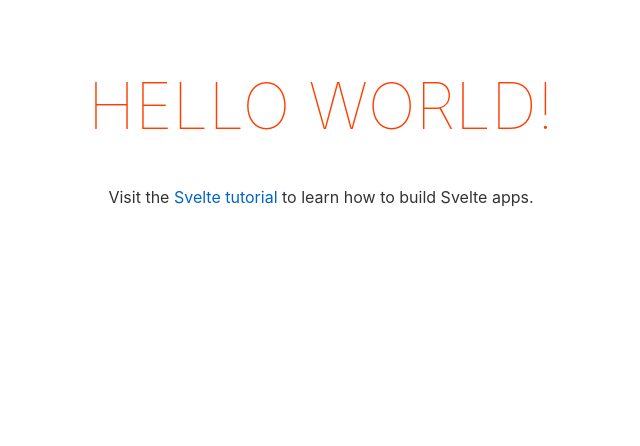
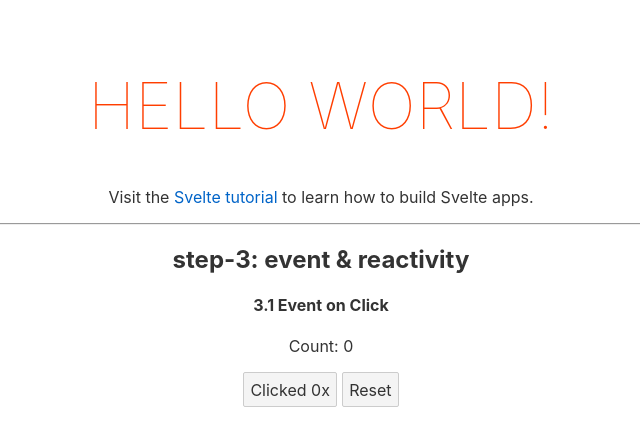
Before and after one commit to kutukoding/svelte, a Svelte app in the folder my-svelte-project/: page / in a window 1280 px wide. Shown: the top 446 px of the page, without its empty margins (319-959 px from the left). Built offline with nearby package versions, Linux system fonts and the light colour scheme.

Commit message:
[3] add basic event onclick on svelte

```diff
--- /dev/null
+++ b/my-svelte-project/src/3_event.svelte
@@ -0,0 +1,22 @@
+<script>
+    let count = 0;
+
+	function handleClick() {
+        count += 1; // count = count + 1;
+    }
+	function resetCount() {
+        count = 0;
+	}
+</script>
+
+<h2>step-3: event & reactivity</h2>
+
+<h4>3.1 Event on Click</h4>
+<p>Count: {count}</p>
+
+<button on:click={handleClick}>
+	Clicked {count}x
+</button>
+<button on:click={resetCount}>
+	Reset
+</button>
--- a/my-svelte-project/src/App.svelte
+++ b/my-svelte-project/src/App.svelte
@@ -1,11 +1,16 @@
 <script>
 	// ambil name dari main.js
 	export let name
+	import Training3 from './3_event.svelte'
 </script>
 
 <main>
 	<h1><span class="blue"></span>Hello {name}!</h1>
 	<p>Visit the <a href="https://svelte.dev/tutorial">Svelte tutorial</a> to learn how to build Svelte apps.</p>
+
+	<!-- event (click) -->
+	<hr/>
+	<Training3/>
 </main>
 
 <style>
```
